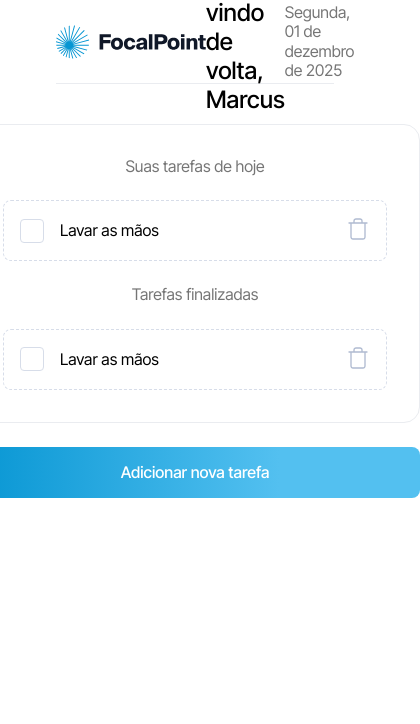
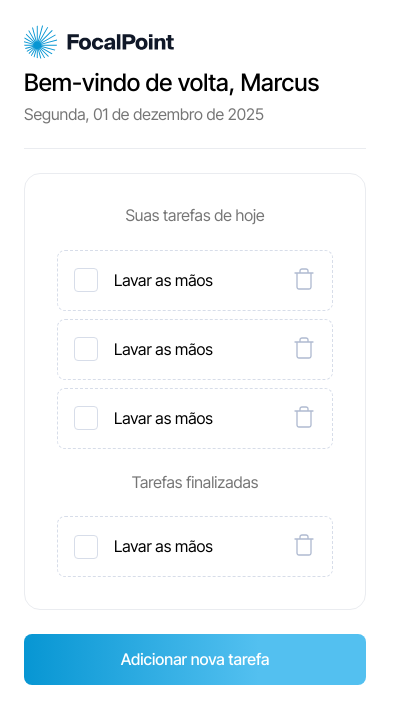
Before and after one commit to ygor-salles/focal-point, a Next.js app: page /home in a window 390 px wide. Shown: the top 724 px of the page, 420 px wide, since content can reach past the window. Built offline with nearby package versions, Linux system fonts and the light colour scheme.

Commit message:
feat: adjust responsive screen

```diff
--- a/src/presentation/components/BaseLayout/styles.module.scss
+++ b/src/presentation/components/BaseLayout/styles.module.scss
@@ -1,7 +1,11 @@
 .container {
   width: 100%;
+  padding: 24px 56px;
+  flex: 1;
 
-  padding: 24px 56px;
+  @media screen and (max-width: 600px) {
+    padding: 24px;
+  }
 }
 
 .main {
--- a/src/presentation/components/Header/styles.module.scss
+++ b/src/presentation/components/Header/styles.module.scss
@@ -7,6 +7,13 @@
   display: flex;
   justify-content: space-between;
   align-items: center;
+
+  @media screen and (max-width: 850px) {
+    flex-direction: column;
+    align-items: flex-start;
+    gap: 8px;
+    height: initial;
+  }
 }
 
 .title {
--- a/src/presentation/components/Modal/styles.module.scss
+++ b/src/presentation/components/Modal/styles.module.scss
@@ -9,6 +9,10 @@
   justify-content: center;
   align-items: center;
   z-index: 1000;
+
+  @media screen and (max-width: 600px) {
+    background-color: var(--WHITE);
+  }
 }
 
 .dialog {
@@ -26,4 +30,11 @@
   &::backdrop {
     background-color: rgb(0, 0, 0 / 0.5);
   }
+
+  @media screen and (max-width: 600px) {
+    box-shadow: none;
+    width: 100%;
+    height: 100%;
+    padding: 24px;
+  }
 }
--- a/src/presentation/pages/home/components/ModalToDeleteTask/index.tsx
+++ b/src/presentation/pages/home/components/ModalToDeleteTask/index.tsx
@@ -8,7 +8,7 @@ export function ModalToDeleteTask({ open, onClose }: ModalToDeleteProps) {
   return (
     <Modal open={open}>
       <h3 className={styles.title}>Deletar tarefa</h3>
-      <span>Tem certeza que você deseja deletar essa tarefa?</span>
+      <span className={styles.description}>Tem certeza que você deseja deletar essa tarefa?</span>
       <div className={styles.wrapper_buttons}>
         <Button variant="secondary" onClick={onClose}>
           Cancelar
--- a/src/presentation/pages/home/components/ModalToDeleteTask/styles.module.scss
+++ b/src/presentation/pages/home/components/ModalToDeleteTask/styles.module.scss
@@ -11,11 +11,15 @@
   line-height: 24px;
   letter-spacing: -0.02em;
   text-align: left;
+  color: var(--GRAY_54);
 }
 
 .wrapper_buttons {
-  height: 51px;
   width: 100%;
   display: flex;
   gap: 16px;
+
+  @media screen and (max-width: 600px) {
+    flex-direction: column-reverse;
+  }
 }
--- a/src/presentation/pages/home/components/ModalToRegisterTask/styles.module.scss
+++ b/src/presentation/pages/home/components/ModalToRegisterTask/styles.module.scss
@@ -6,8 +6,11 @@
 }
 
 .wrapper_buttons {
-  height: 51px;
   width: 100%;
   display: flex;
   gap: 16px;
+
+  @media screen and (max-width: 600px) {
+    flex-direction: column-reverse;
+  }
 }
--- a/src/presentation/pages/home/components/TaskCard/index.tsx
+++ b/src/presentation/pages/home/components/TaskCard/index.tsx
@@ -18,6 +18,8 @@ export function TaskCard() {
         <span className={styles.text}>Suas tarefas de hoje</span>
         <div className={styles.wrapper}>
           <Checkbox onClickDelete={handleToggleModal} />
+          <Checkbox onClickDelete={handleToggleModal} />
+          <Checkbox onClickDelete={handleToggleModal} />
         </div>
         <span className={styles.text}>Tarefas finalizadas</span>
         <div className={styles.wrapper}>
--- a/src/presentation/pages/home/components/TaskCard/styles.module.scss
+++ b/src/presentation/pages/home/components/TaskCard/styles.module.scss
@@ -8,6 +8,10 @@
   align-items: center;
   gap: 24px;
   padding: 32px;
+
+  @media screen and (max-width: 600px) {
+    width: 100%;
+  }
 }
 
 .wrapper {
@@ -15,6 +19,10 @@
   display: flex;
   flex-direction: column;
   gap: 24px;
+
+  @media screen and (max-width: 600px) {
+    gap: 8px;
+  }
 }
 
 .text {
--- a/src/presentation/pages/home/styles.module.scss
+++ b/src/presentation/pages/home/styles.module.scss
@@ -3,4 +3,9 @@
   flex-direction: column;
   gap: 24px;
   margin-top: 40px;
+
+  @media screen and (max-width: 600px) {
+    width: 100%;
+    margin-top: 24px;
+  }
 }
```
